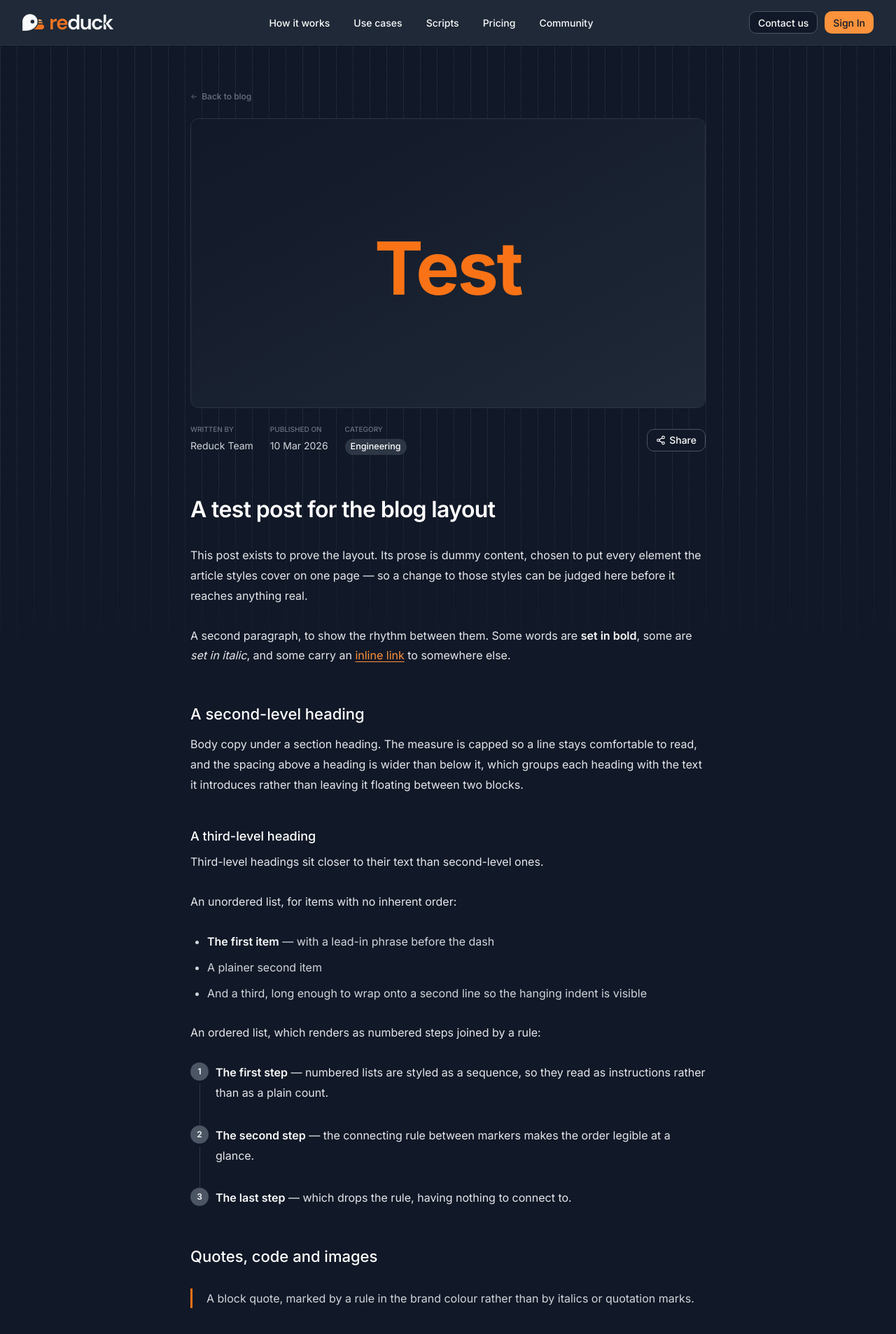
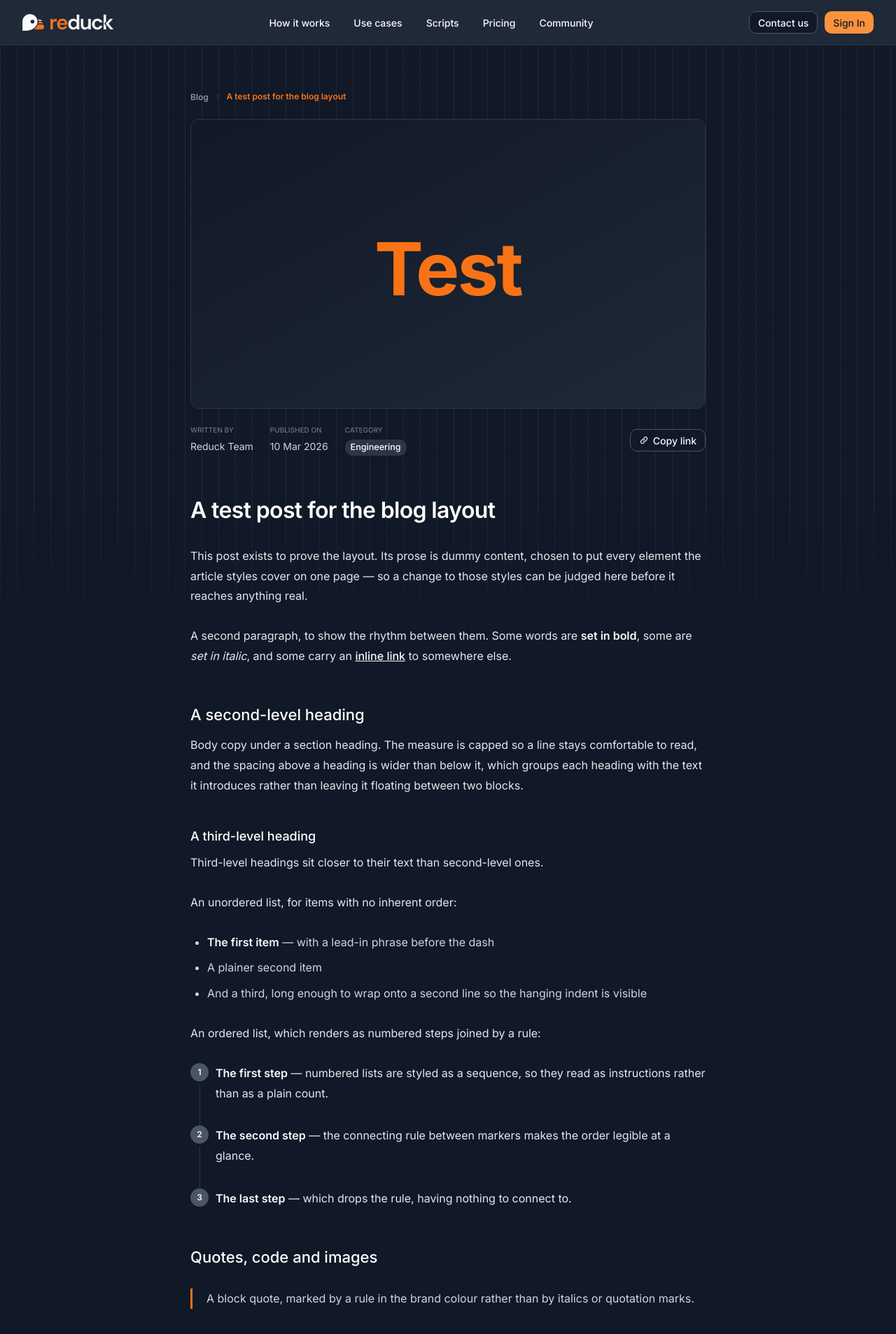
Before and after one commit to conception-ai/blog.reduck.ai, a Jekyll site: the page built from _articles/a-test-post-for-the-blog-layout/index.md, in a window 1280 px wide. Shown: the top 1906 px of the page at 70% size. Built offline with Jekyll 4.4.1, drawn with Linux system fonts in a browser that asks for light colours.

Commit message:
The index names itself, and an article opens with a breadcrumb
The index had no heading of its own — its h1 was the lead post's headline, so the index and the
article it leads with went out under the same title. The page takes the h1: "Reduck blog" over
the line the meta description already held, in the centred, orange-banded form /use-cases and
/pricing use. The lead post's headline steps down to h2, and "Articles" becomes the heading it
was already styled as, which leaves the outline with no level skipped.

On the lead post the category tag moves onto the cover, where a card already puts it, and the
byline a card shows — author and date — takes its place above the headline. The newest post was
the only one whose date a reader could not read.

An article opens with a breadcrumb back to the index, in place of the back link it held, and
Share is replaced by a copy-link button: one click, and the canonical blog.reduck.ai address
whatever host served the page. The dialog behind the old button is gone, and with it the X and
LinkedIn options it held.

A link in the prose is lifted off the body grey rather than coloured — grey-50, orange when
hovered — as docs.reduck.ai already draws one, so prose reads the same on both.

```diff
--- a/_includes/icon.html
+++ b/_includes/icon.html
@@ -22,8 +22,8 @@
 <svg class="{{ c }}" aria-hidden="true" fill="none" stroke="currentColor" stroke-linecap="round" stroke-linejoin="round" stroke-width="2" viewBox="0 0 24 24"><rect height="12" rx="2" width="12" x="9" y="9"/><path d="M5 15H4a1 1 0 0 1-1-1V4a1 1 0 0 1 1-1h10a1 1 0 0 1 1 1v1"/></svg>
 {%- when "check" -%}
 <svg class="{{ c }}" aria-hidden="true" fill="none" stroke="currentColor" stroke-linecap="round" stroke-linejoin="round" stroke-width="2" viewBox="0 0 24 24"><path d="M4 12.5 9 17.5 20 6.5"/></svg>
-{%- when "share" -%}
-<svg class="{{ c }}" aria-hidden="true" fill="none" stroke="currentColor" stroke-linecap="round" stroke-linejoin="round" stroke-width="2" viewBox="0 0 24 24"><circle cx="18" cy="5" r="3"/><circle cx="6" cy="12" r="3"/><circle cx="18" cy="19" r="3"/><path d="m8.6 13.5 6.8 4M15.4 6.5l-6.8 4"/></svg>
+{%- when "link" -%}
+<svg class="{{ c }}" aria-hidden="true" fill="none" stroke="currentColor" stroke-linecap="round" stroke-linejoin="round" stroke-width="2" viewBox="0 0 24 24"><path d="M10.5 13.5a4 4 0 0 0 5.66 0l2.5-2.5a4 4 0 1 0-5.66-5.66l-1.4 1.4"/><path d="M13.5 10.5a4 4 0 0 0-5.66 0l-2.5 2.5a4 4 0 1 0 5.66 5.66l1.4-1.4"/></svg>
 {%- when "info" -%}
 <svg class="{{ c }}" aria-hidden="true" fill="none" stroke="currentColor" stroke-linecap="round" stroke-linejoin="round" stroke-width="2" viewBox="0 0 24 24"><circle cx="12" cy="12" r="9"/><path d="M12 11v5M12 7.5h.01"/></svg>
 {%- when "circle-check" -%}
--- a/_includes/share.html
+++ /dev/null
@@ -1,22 +0,0 @@
-{%- comment -%}
-  Where a post goes when a reader passes it on. The link is read from the page rather than written
-  here, so a post opened under any host shares the address the reader is actually on.
-{%- endcomment -%}
-<dialog class="share" aria-label="Share this article" data-share-dialog>
-	<h2>Share</h2>
-	<p>{{ page.title }}</p>
-	<div class="targets">
-		<a class="btn medium btn-secondary" data-share-target="x" href="#" rel="noopener noreferrer" target="_blank">
-			<img class="icon" alt="" height="14" src="{{ '/assets/img/brands/x.svg' | relative_url }}" width="14" />
-			X
-		</a>
-		<a class="btn medium btn-secondary" data-share-target="linkedin" href="#" rel="noopener noreferrer" target="_blank">
-			<img class="icon" alt="" height="14" src="{{ '/assets/img/brands/linkedin.svg' | relative_url }}" width="14" />
-			LinkedIn
-		</a>
-	</div>
-	<div class="copy-row">
-		<input aria-label="Article link" data-share-url readonly type="text" />
-		<button class="btn medium btn-primary" data-share-copy type="button">Copy</button>
-	</div>
-</dialog>
--- a/_layouts/article.html
+++ b/_layouts/article.html
@@ -4,7 +4,13 @@
 
 <main class="article">
 	<article class="content">
-		<a class="back-link" href="{{ '/' | relative_url }}">{% include icon.html name="arrow-left" %} Back to blog</a>
+		<nav class="breadcrumb crumbs" aria-label="Breadcrumb">
+			<ol>
+				<li><a href="{{ '/' | relative_url }}">Blog</a></li>
+				<li class="separator" aria-hidden="true">{% include icon.html name="chevron-right" %}</li>
+				<li><span class="current" aria-current="page">{{ page.title }}</span></li>
+			</ol>
+		</nav>
 
 		{%- if page.hero_url -%}
 			<div class="hero-cover">{% include cover.html post=page %}</div>
@@ -14,10 +20,14 @@
 			<span class="label">Written by</span>
 			<span class="label">Published on</span>
 			<span class="label">Category</span>
-			<span class="share">
-				<button class="btn medium btn-secondary" data-share type="button">
-					{% include icon.html name="share" %}
-					Share
+			<span class="copy-link">
+				{%- comment -%}
+				  The canonical address, not the one the reader is on: a link copied from a preview
+				  host has to point at the post as a reader will find it.
+				{%- endcomment -%}
+				<button class="btn medium btn-secondary" data-copy-link="{{ page.url | absolute_url }}" type="button">
+					{% include icon.html name="link" %}
+					<span data-copy-link-label>Copy link</span>
 				</button>
 			</span>
 			<span class="value">{{ page.author }}</span>
@@ -31,8 +41,6 @@
 	</article>
 	{% include footer.html %}
 </main>
-
-{% include share.html %}
 
 {%- unless page.draft -%}
 	<script type="application/ld+json">
--- a/assets/css/blog.css
+++ b/assets/css/blog.css
@@ -26,12 +26,51 @@
 	width: 100%;
 }
 
+.page-header {
+	margin-bottom: 60px;
+	text-align: center;
+}
+
+.page-header h1 {
+	font-size: var(--font-size-title-large);
+	margin: 0;
+}
+
+/* box-decoration-break keeps the band unbroken when the title wraps to a second line. */
+.page-header .highlight {
+	background: var(--color-orange-500);
+	box-decoration-break: clone;
+	color: var(--color-grey-0);
+	display: inline;
+	padding: 2px 16px;
+}
+
+.page-header .subtitle {
+	color: var(--color-grey-400);
+	font-size: var(--font-size-title-small);
+	font-weight: 400;
+	line-height: 1.4;
+	margin: 16px 0 0;
+}
+
 .hero {
 	align-items: center;
 	display: grid;
 	gap: 40px;
 	grid-template-columns: 1.4fr 1fr;
 	margin-bottom: 60px;
+}
+
+.hero .hero-cover-slot {
+	position: relative;
+}
+
+/* Over the scrim, so it stays readable while the cover is hovered. */
+.hero .hero-category {
+	position: absolute;
+	right: 12px;
+	top: 12px;
+	z-index: 3;
 }
 
 .hero .hero-cover {
@@ -55,6 +94,7 @@
 	opacity: 0;
 	position: absolute;
 	transition: opacity 0.2s;
+	z-index: 2;
 }
 
 .hero .hero-cover:hover::after {
@@ -74,9 +114,17 @@
 	gap: 12px;
 }
 
-/* fit-content so the tag keeps its own width instead of stretching down the flex column. */
-.hero .hero-category {
-	width: fit-content;
+/* The same byline the cards carry, so the lead post states its date like the rest. */
+.hero .hero-meta {
+	align-items: center;
+	color: var(--color-grey-400);
+	display: flex;
+	font-size: var(--font-size-small);
+	gap: 8px;
+}
+
+.hero .hero-meta .separator {
+	color: var(--color-grey-600);
 }
 
 .hero .hero-title {
@@ -121,6 +169,7 @@
 	color: var(--color-grey-0);
 	font-size: var(--font-size-title-small);
 	font-weight: 600;
+	margin: 0;
 }
 
 .filters .field {
@@ -394,25 +443,18 @@
 	width: 100%;
 }
 
-.article .back-link {
-	align-items: center;
-	color: var(--color-grey-500);
-	display: inline-flex;
-	font-size: var(--font-size-small);
-	font-weight: 500;
-	gap: 6px;
+.article .crumbs {
 	margin-bottom: 24px;
-	text-decoration: none;
-	transition: color 200ms;
 }
 
-.article .back-link .icon {
-	height: 0.85em;
-	width: 0.85em;
-}
-
-.article .back-link:hover {
-	color: var(--color-orange-400);
+/* A headline is longer than a breadcrumb can hold, so the trailing item is cut rather than
+   allowed to wrap the row. A bare inline span does not truncate — hence the block. */
+.article .crumbs .current {
+	display: block;
+	max-width: 55ch;
+	overflow: hidden;
+	text-overflow: ellipsis;
+	white-space: nowrap;
 }
 
 .article .hero-cover {
@@ -445,7 +487,7 @@
 	grid-row: 2;
 }
 
-.article .meta .share {
+.article .meta .copy-link {
 	grid-row: 1 / 3;
 	place-self: center end;
 }
@@ -489,14 +531,17 @@
 	margin: 0 0 28px;
 }
 
+/* A link is lifted off the body grey rather than coloured, so it reads as one at a glance and
+   not only where the underline is noticed. As on docs.reduck.ai, so prose reads the same on both. */
 .prose a {
-	color: var(--color-orange-400);
+	color: var(--color-grey-50);
+	font-weight: 500;
 	text-decoration: underline;
-	text-underline-offset: 3px;
+	transition: color 200ms;
 }
 
 .prose a:hover {
-	color: var(--color-orange-300);
+	color: var(--color-orange-400);
 }
 
 .prose strong {
@@ -760,6 +805,11 @@
 	color: var(--color-grey-50);
 }
 
+.article .meta .copy-link .btn.copied {
+	border-color: var(--color-green-600);
+	color: var(--color-green-400);
+}
+
 .prose .code-copy-btn.copied {
 	border-color: var(--color-green-600);
 	color: var(--color-green-400);
@@ -768,60 +818,6 @@
 .prose .code-copy-btn .icon {
 	height: 14px;
 	width: 14px;
-}
-
-/* ---------------------------------------------------------------- sharing */
-
-dialog.share {
-	background: var(--color-grey-800);
-	border: 1px solid var(--color-grey-700);
-	border-radius: 12px;
-	color: var(--text-color);
-	padding: 20px;
-	width: min(420px, calc(100vw - 32px));
-}
-
-dialog.share::backdrop {
-	background: rgb(0 0 0 / 0.5);
-}
-
-dialog.share h2 {
-	font-size: var(--font-size-large);
-	margin: 0 0 4px;
-}
-
-dialog.share p {
-	color: var(--color-grey-400);
-	font-size: var(--font-size-body);
-	margin: 0 0 16px;
-}
-
-dialog.share .targets {
-	display: flex;
-	flex-wrap: wrap;
-	gap: 8px;
-	margin-bottom: 16px;
-}
-
-dialog.share .targets .icon {
-	height: 14px;
-	width: 14px;
-}
-
-dialog.share .copy-row {
-	display: flex;
-	gap: 8px;
-}
-
-dialog.share .copy-row input {
-	background: var(--color-grey-900);
-	border: 1px solid var(--color-grey-600);
-	border-radius: 10px;
-	color: var(--color-grey-300);
-	flex: 1;
-	font-size: var(--font-size-body);
-	min-width: 0;
-	padding: 0 12px;
 }
 
 /* ---------------------------------------------------------------- narrow windows */
@@ -841,6 +837,14 @@
 }
 
 @media (width <= 640px) {
+	.page-header {
+		margin-bottom: 40px;
+	}
+
+	.page-header .subtitle {
+		font-size: var(--font-size-medium);
+	}
+
 	.grid {
 		grid-template-columns: 1fr;
 	}
@@ -858,14 +862,14 @@
 		padding: 48px 16px 64px;
 	}
 
-	/* Too narrow for the share button to sit beside three columns of metadata — it drops to a row
+	/* Too narrow for the copy button to sit beside three columns of metadata — it drops to a row
 	   of its own beneath them. */
 	.article .meta {
 		gap: 8px 16px;
 		grid-template-columns: auto auto 1fr;
 	}
 
-	.article .meta .share {
+	.article .meta .copy-link {
 		grid-column: 1 / -1;
 		grid-row: 3;
 		justify-self: start;
--- a/assets/css/site.css
+++ b/assets/css/site.css
@@ -150,6 +150,51 @@
 .tag.neutral {
 	background: var(--color-grey-700);
 	color: var(--color-grey-0);
+}
+
+/* ---------------------------------------------------------------- the breadcrumb */
+
+.breadcrumb ol {
+	align-items: center;
+	display: flex;
+	gap: 8px;
+	list-style: none;
+	margin: 0;
+	padding: 0;
+}
+
+.breadcrumb a {
+	color: var(--color-grey-400);
+	font-size: var(--font-size-small);
+	font-weight: 500;
+	text-decoration: none;
+	transition: color 0.15s;
+}
+
+.breadcrumb a:hover {
+	color: var(--color-grey-200);
+}
+
+.breadcrumb a:focus-visible {
+	outline: 2px solid var(--color-orange-400);
+	outline-offset: 2px;
+}
+
+.breadcrumb .current {
+	color: var(--color-orange-500);
+	font-size: var(--font-size-small);
+	font-weight: 600;
+}
+
+.breadcrumb .separator {
+	color: var(--color-grey-600);
+	display: flex;
+	font-size: 10px;
+}
+
+.breadcrumb .separator .icon {
+	height: 1em;
+	width: 1em;
 }
 
 /* ---------------------------------------------------------------- the search field */
--- a/assets/js/blog.js
+++ b/assets/js/blog.js
@@ -1,5 +1,5 @@
-// The two things the blog needs a browser for: the filter row on the index, and the share dialog
-// on an article. Everything else is served as it is read.
+// The three things the blog needs a browser for: the filter row on the index, the copy-link
+// button on an article, and the copy button on a snippet. Everything else is served as it is read.
 (() => {
 	"use strict";
 
@@ -40,56 +40,44 @@
 		category?.addEventListener("change", apply);
 	}
 
-	/* ------------------------------------------------------------ sharing */
+	// The check icon a button swaps to once its copy lands — the same outline icon.html draws for
+	// "check", redrawn here since this file runs with no Liquid to include it from.
+	const CHECK_ICON_PATH = '<path d="M4 12.5 9 17.5 20 6.5"/>';
 
-	const dialog = document.querySelector("[data-share-dialog]");
-	const trigger = document.querySelector("[data-share]");
+	/* ------------------------------------------------------------ copying the article's link */
 
-	if (dialog && trigger) {
-		const url = window.location.href;
-		const title = document.title;
+	const copyLink = document.querySelector("[data-copy-link]");
 
-		const field = dialog.querySelector("[data-share-url]");
-		if (field) field.value = url;
+	if (copyLink) {
+		const label = copyLink.querySelector("[data-copy-link-label]");
+		const svg = copyLink.querySelector("svg");
+		const linkIcon = svg?.innerHTML;
+		const before = label?.textContent;
+		let revertTimer = null;
 
-		const targets = {
-			x: `https://x.com/intent/tweet?url=${encodeURIComponent(url)}&text=${encodeURIComponent(title)}`,
-			linkedin: `https://www.linkedin.com/sharing/share-offsite/?url=${encodeURIComponent(url)}`
-		};
-
-		for (const link of dialog.querySelectorAll("[data-share-target]")) {
-			link.href = targets[link.dataset.shareTarget] ?? url;
-		}
-
-		trigger.addEventListener("click", () => dialog.showModal());
-
-		// The dialog holds no cross, so the backdrop is what closes it: the click that lands on
-		// the dialog itself rather than on anything within it.
-		dialog.addEventListener("click", (event) => {
-			if (event.target === dialog) dialog.close();
-		});
-
-		dialog.querySelector("[data-share-copy]")?.addEventListener("click", async (event) => {
-			const button = event.currentTarget;
+		copyLink.addEventListener("click", async () => {
 			try {
-				await navigator.clipboard.writeText(url);
+				await navigator.clipboard.writeText(copyLink.dataset.copyLink);
 			} catch {
-				field?.select();
+				// Blocked by permission or an insecure context — leave the button as it was rather
+				// than report a copy that did not happen.
 				return;
 			}
-			const before = button.textContent;
-			button.textContent = "Copied";
-			setTimeout(() => {
-				button.textContent = before;
+
+			clearTimeout(revertTimer);
+			if (svg) svg.innerHTML = CHECK_ICON_PATH;
+			if (label) label.textContent = "Copied";
+			copyLink.classList.add("copied");
+			revertTimer = setTimeout(() => {
+				if (svg && linkIcon) svg.innerHTML = linkIcon;
+				if (label && before) label.textContent = before;
+				copyLink.classList.remove("copied");
+				revertTimer = null;
 			}, 2000);
 		});
 	}
 
 	/* ------------------------------------------------------------ copying a snippet */
-
-	// The check icon a button swaps to once its copy lands — the same outline icon.html draws for
-	// "check", redrawn here since this file runs with no Liquid to include it from.
-	const CHECK_ICON_PATH = '<path d="M4 12.5 9 17.5 20 6.5"/>';
 
 	for (const pre of document.querySelectorAll(".prose pre")) {
 		// The wrapper, not `pre` itself, carries `position: relative`: `pre` is the box that
```
Also changed, not shown: index.html (+18 -6 lines).
